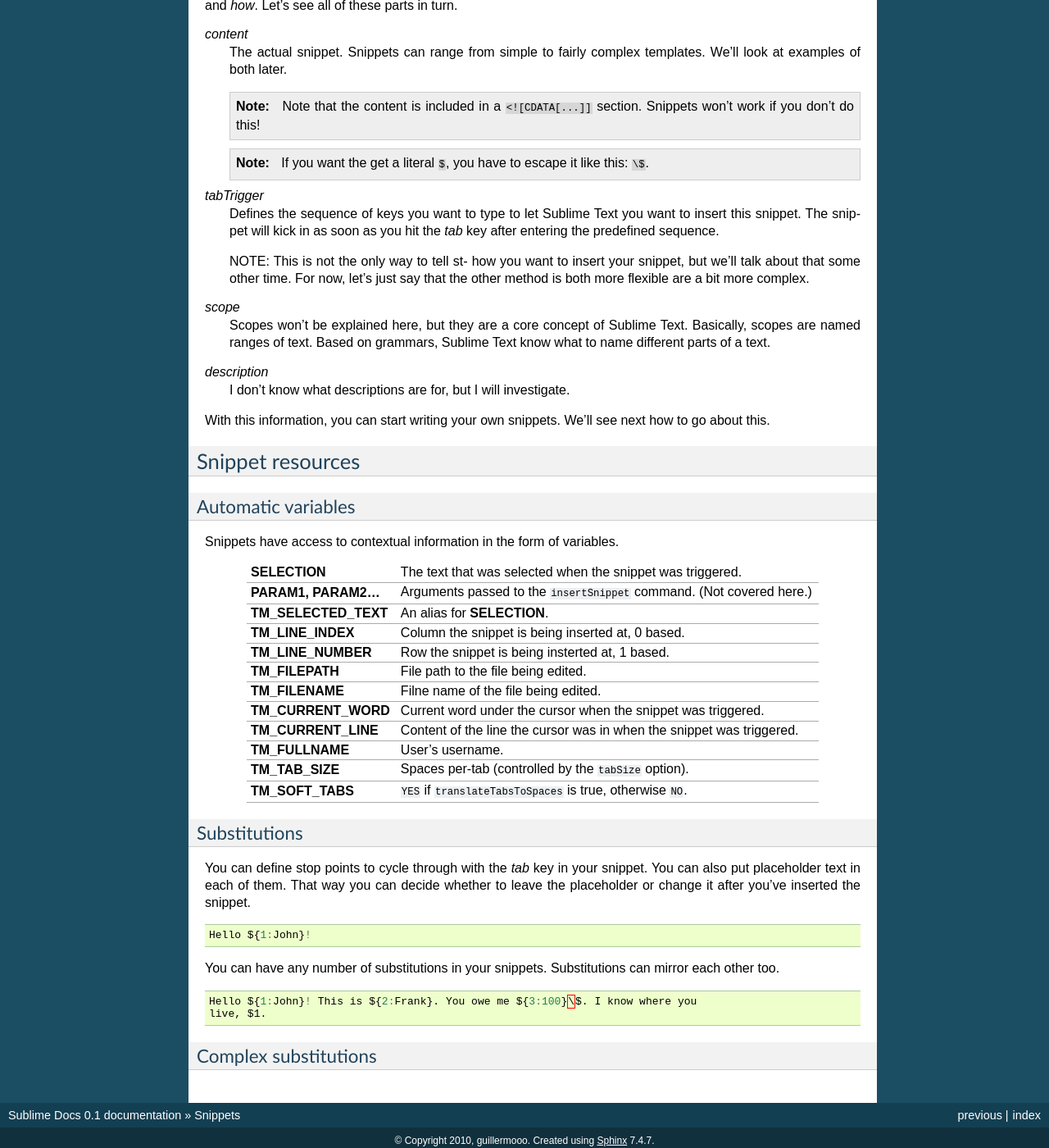
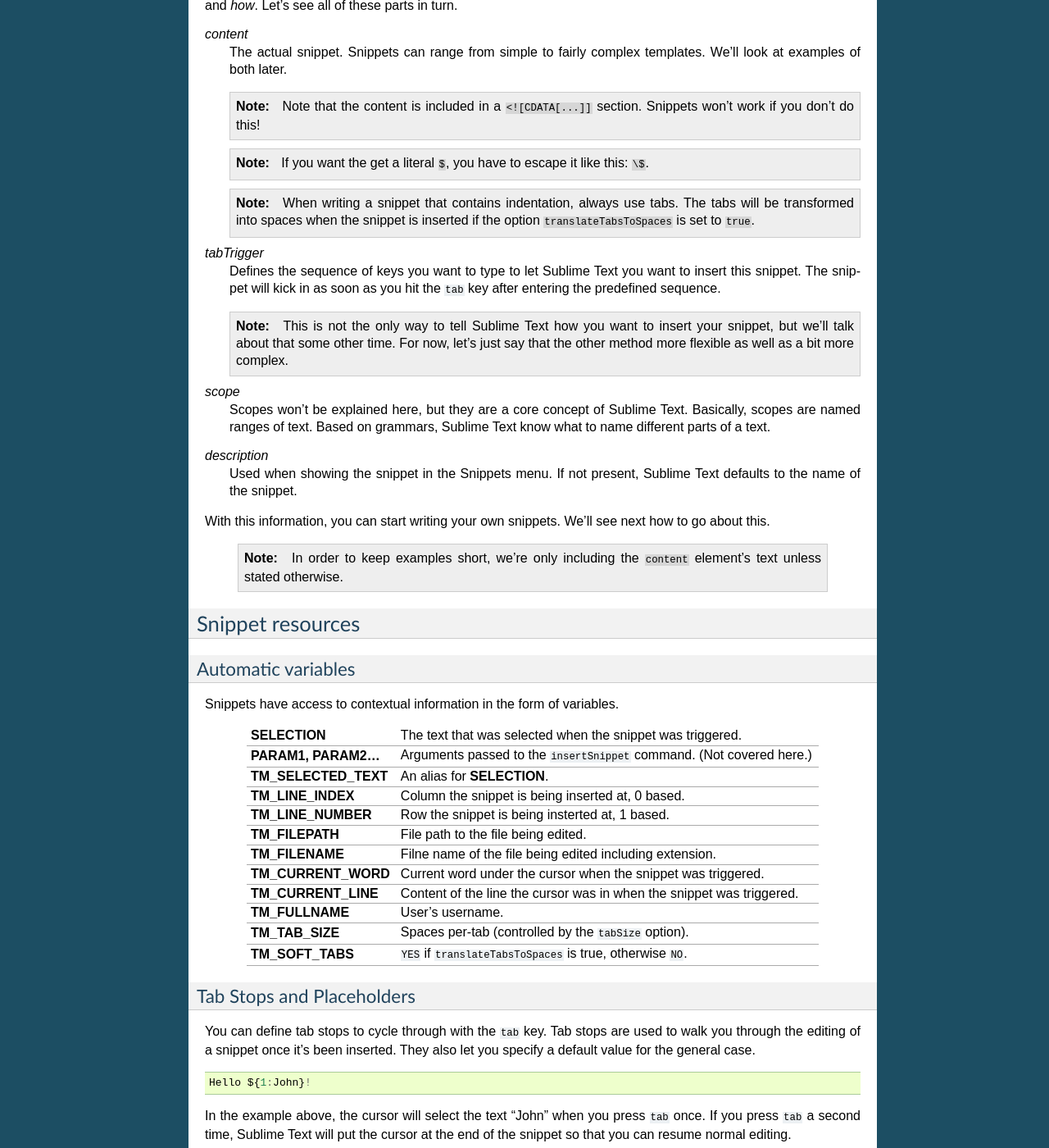
Before and after one commit to guillermooo/sublime-undocs, a Sphinx documentation site: the page built from source/snippets.rst, in a window 1280 px wide and 1400 px high, scrolled down 694 px. Shown: the whole window at 82% size. Built offline with Sphinx 7.4.7, drawn with Linux system fonts in a browser that asks for light colours; some of the changed text lies outside the part shown.

Commit message:
Bits and pieces.

```diff
--- a/source/snippets.rst
+++ b/source/snippets.rst
@@ -52,14 +52,20 @@
     .. note::
         If you want the get a literal ``$``, you have to escape it like this: ``\$``.
 
+    .. note::
+        When writing a snippet that contains indentation, always use tabs. The
+        tabs will be transformed into spaces when the snippet is inserted if the
+        option ``translateTabsToSpaces`` is set to ``true``.
+
 `tabTrigger`
     Defines the sequence of keys you want to type to let Sublime Text you want
     to insert this snippet. The snippet will kick in as soon as you hit the
-    `tab` key after entering the predefined sequence.
+    ``tab`` key after entering the predefined sequence.
 
-    NOTE: This is not the only way to tell st- how you want to insert your
-    snippet, but we'll talk about that some other time. For now, let's just say
-    that the other method is both more flexible are a bit more complex.
+    .. note::
+        This is not the only way to tell Sublime Text how you want to insert your
+        snippet, but we'll talk about that some other time. For now, let's just
+        say that the other method more flexible as well as a bit more complex.
 
 `scope`
     Scopes won't be explained here, but they are a core concept of Sublime Text.
@@ -67,10 +73,15 @@
     know what to name different parts of a text.
 
 `description`
-    I don't know what descriptions are for, but I will investigate.
+    Used when showing the snippet in the Snippets menu. If not present, Sublime Text
+    defaults to the name of the snippet.
 
 With this information, you can start writing your own snippets. We'll see next
 how to go about this.
+
+    .. note::
+        In order to keep examples short, we're only including the ``content``
+        element's text unless stated otherwise.
 
 Snippet resources
 *****************
@@ -87,7 +98,7 @@
 **TM_LINE_INDEX**         Column the snippet is being inserted at, 0 based.
 **TM_LINE_NUMBER**        Row the snippet is being insterted at, 1 based.
 **TM_FILEPATH**           File path to the file being edited.
-**TM_FILENAME**           Filne name of the file being edited.
+**TM_FILENAME**           Filne name of the file being edited including extension.
 **TM_CURRENT_WORD**       Current word under the cursor when the snippet was triggered.
 **TM_CURRENT_LINE**       Content of the line the cursor was in when the snippet was triggered.
 **TM_FULLNAME**           User's username.
@@ -95,16 +106,20 @@
 **TM_SOFT_TABS**          ``YES`` if ``translateTabsToSpaces`` is true, otherwise ``NO``.
 ======================    ====================================================================================
 
-Substitutions
--------------
+Tab Stops and Placeholders
+--------------------------
 
-You can define stop points to cycle through with the `tab` key in your snippet.
-You can also put placeholder text in each of them. That way you can decide
-whether to leave the placeholder or change it after you've inserted the snippet.
+You can define tab stops to cycle through with the ``tab`` key. Tab stops are
+used to walk you through the editing of a snippet once it's been inserted. They
+also let you specify a default value for the general case.
 
 .. code-block:: c
 
     Hello ${1:John}!
+
+In the example above, the cursor will select the text "John" when you press
+``tab`` once. If you press ``tab`` a second time, Sublime Text will put the
+cursor at the end of the snippet so that you can resume normal editing.
 
 You can have any number of substitutions in your snippets. Substitutions can
 mirror each other too.
```
